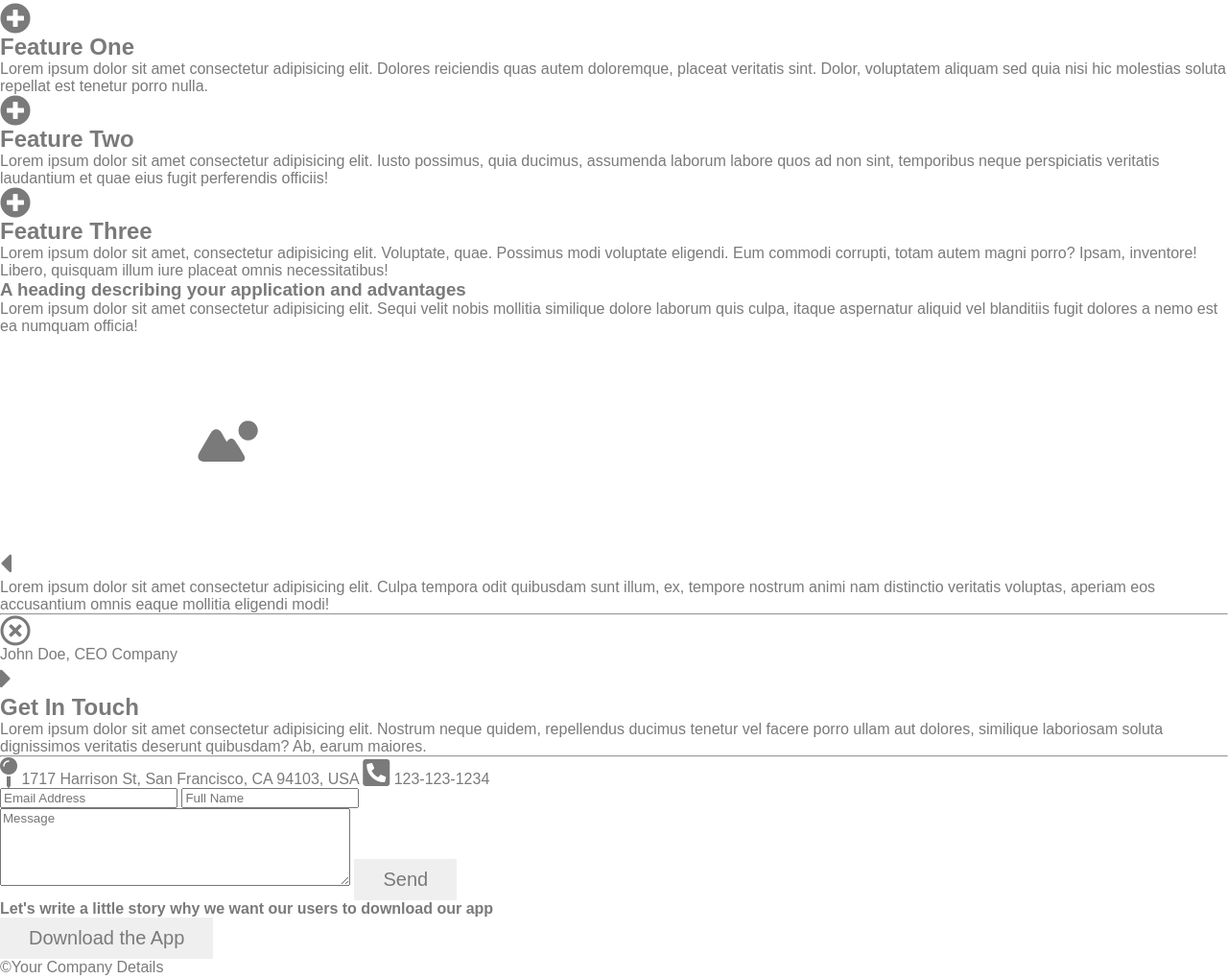
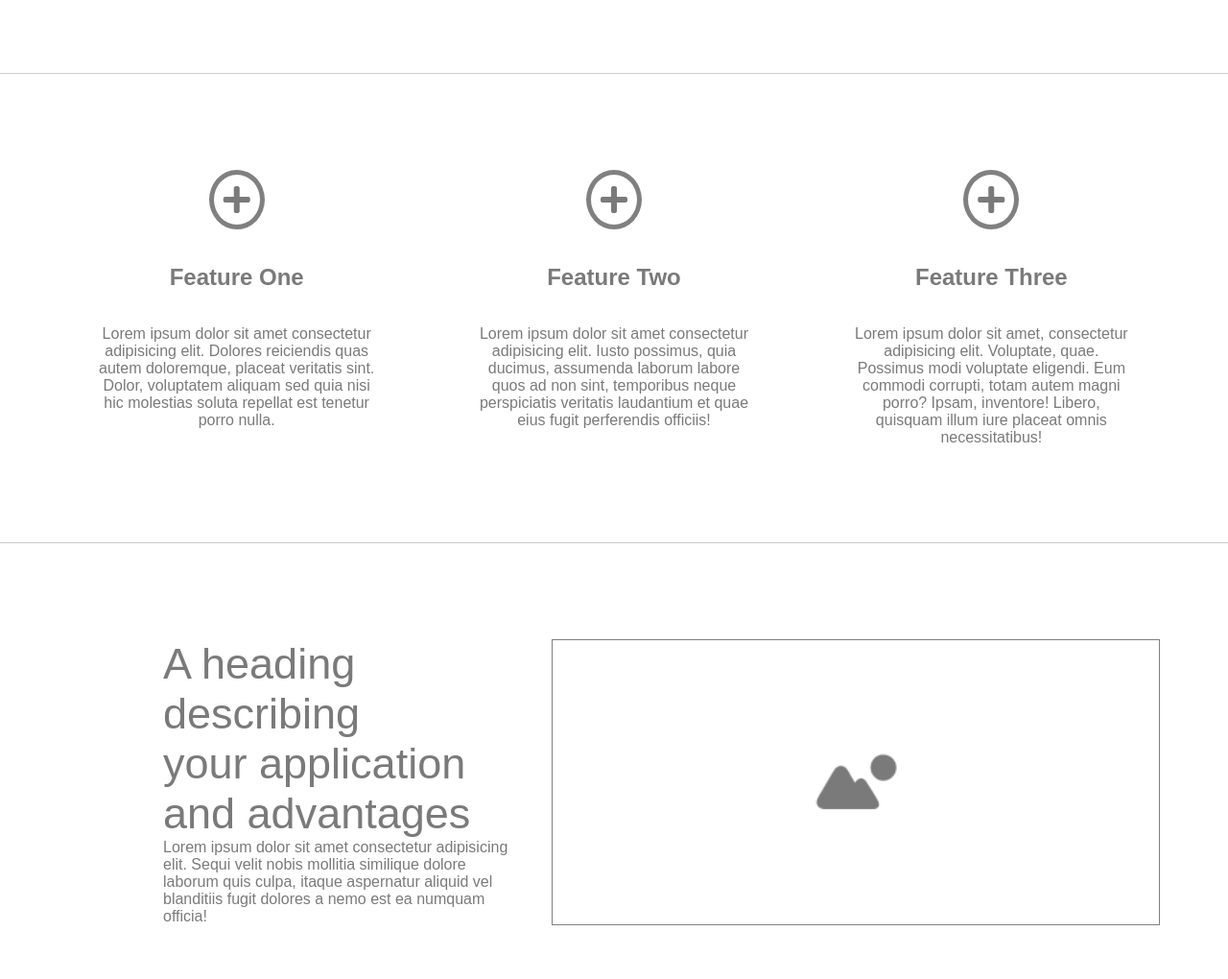
Before and after one commit to yish-mael/moqups-landing-page, a plain HTML site: page index.html in a window 1280 px wide. Shown: the part 828-1848 px from the top of the page at 96% size. Drawn offline with Linux system fonts and the light colour scheme.

Commit message:
Add style to feature and mid section

```diff
--- a/index.html
+++ b/index.html
@@ -42,32 +42,34 @@
 
         </div>
 
-        <div>
+        <div id="feature-section">
             <div id="feature-one">
-                <i class="fas fa-plus-circle fa-2x"></i>
+                <i class="fas fa-plus fa-2x round-icon"></i>
                 <h2>Feature One</h2>
                 <p>Lorem ipsum dolor sit amet consectetur adipisicing elit. Dolores reiciendis quas autem doloremque, placeat veritatis sint. Dolor, voluptatem aliquam sed quia nisi hic molestias soluta repellat est tenetur porro nulla.</p>
             </div>
             <div id="Feature-two">
-                <i class="fas fa-plus-circle fa-2x"></i>
+                <i class="fas fa-plus fa-2x round-icon"></i>
                 <h2>Feature Two</h2>
                 <p>Lorem ipsum dolor sit amet consectetur adipisicing elit. Iusto possimus, quia ducimus, assumenda laborum labore quos ad non sint, temporibus neque perspiciatis veritatis laudantium et quae eius fugit perferendis officiis!</p>
             </div>
             <div id="Feature-three">
-                <i class="fas fa-plus-circle fa-2x"></i>
+                <i class="fas fa-plus fa-2x round-icon"></i>
                 <h2>Feature Three</h2>
                 <p>Lorem ipsum dolor sit amet, consectetur adipisicing elit. Voluptate, quae. Possimus modi voluptate eligendi. Eum commodi corrupti, totam autem magni porro? Ipsam, inventore! Libero, quisquam illum iure placeat omnis necessitatibus!</p>
             </div>
         </div>
-        <div>
-            <div id="left-side">
-                <h3>A heading describing your application and advantages</h3>
+
+        <div id="mid-section" >
+            <div id="left-mid-section">
+                <h1 class="big-title">A heading describing <br> your application <br> and advantages</h1>
                 <p>Lorem ipsum dolor sit amet consectetur adipisicing elit. Sequi velit nobis mollitia similique dolore laborum quis culpa, itaque aspernatur aliquid vel blanditiis fugit dolores a nemo est ea numquam officia!</p>
             </div>
-            <div id="right-side">
-                <img src="images/img-moqup.png" alt="Moqup image">
+            <div id="right-mid-section">
+                <img class="img-border" src="images/img-moqup.png" alt="Moqup image">
             </div>
         </div>
+
         <div>
             <i class="fas fa-caret-left fa-2x"></i>
             <p>Lorem ipsum dolor sit amet consectetur adipisicing elit. Culpa tempora odit quibusdam sunt illum, ex, tempore nostrum animi nam distinctio veritatis voluptas, aperiam eos accusantium omnis eaque mollitia eligendi modi!</p>
--- a/style.css
+++ b/style.css
@@ -57,7 +57,7 @@
 
 .big-title {
     font-weight: 100;
-    font-size: 40px;
+    font-size: 45px;
 }
 
 button {
@@ -84,3 +84,65 @@ button {
 #intro-content {
     padding-bottom: 50px;
 }
+
+#feature-section {
+    display: grid;
+    grid-template-columns: repeat(3, 1fr);
+    grid-template-areas: "featureOne featureTwo featureThree";
+    padding: 100px;
+    border-top: solid #CCC thin;
+    border-bottom: solid #CCC thin;
+    grid-column-gap: 100px;
+}
+
+#feature-one {
+    grid-area: featureOne;
+    text-align: center;
+}
+
+#feature-two {
+    grid-area: featureTwo;
+    text-align: center;
+}
+
+#feature-three {
+    grid-area: featureThree;
+    text-align: center;
+}
+
+h2 {
+    line-height: 100px;
+}
+
+.round-icon {
+    border: solid thick gray;
+    border-radius: 50%;
+    padding: 10px;
+}
+
+#mid-section {
+    display: flex;
+    justify-content: space-between;
+    padding: 100px;
+    border-bottom: solid thin #CCC;
+}
+
+#left-mid-section {
+    width: 50%;
+    padding: 70px;
+    padding-top: 0px;
+    padding-bottom: 0px;
+}
+
+#right-mid-section {
+    width: 50%;
+    padding: 50px;
+    padding-top: 0px;
+    padding-bottom: 0px;
+    display: flex;
+    justify-content: center;
+}
+
+.img-border {
+    border: solid thin gray;
+}
```
